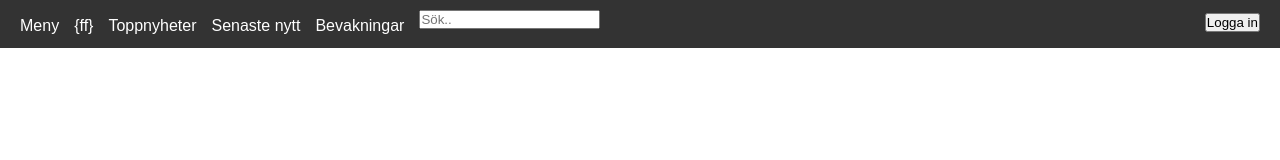
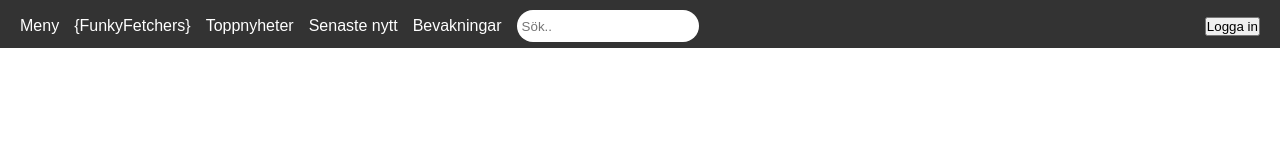
Before and after one commit to nikolovgenadi/funkyfetchers, a website built with Vite: page index.html in a window 1280 px wide. Built offline with nearby package versions, Linux system fonts and the light colour scheme; no server answers.

Commit message:
style: Anpassa utseendet för sökrutan
- Justera högermarginalen för sökikonet
- Styla sökinput med avrundade hörn

```diff
--- a/index.html
+++ b/index.html
@@ -17,7 +17,7 @@
 				<div class="topbar-container">
 					<ul class="topbar-menu-items">
 						<li class="topbar-menu-item" id="menu-btn">Meny</li>
-						<li class="topbar-menu-item">{ff}</li>
+						<li class="topbar-menu-item">{FunkyFetchers}</li>
 						<li class="topbar-menu-item">Toppnyheter</li>
 						<li class="topbar-menu-item">Senaste nytt</li>
 						<li class="topbar-menu-item">Bevakningar</li>
@@ -26,7 +26,7 @@
 							<input type="text" id="search-input" placeholder="Sök.." />
 						</div>
 					</ul>
-					<div class="top-menu-right">
+					<div class="top-login-menu-right">
 						<div class="login">
 							<button id="login">Logga in</button>
 						</div>
--- a/style.css
+++ b/style.css
@@ -67,7 +67,22 @@
 		margin-top: 7px;
 	}
 
-	.top-menu-right {
+	/* Search input */
+
+	.search {
+		margin-right: 30px;
+	}
+
+	#search-input {
+		border-radius: 50px;
+		padding-left: 5px;
+		height: 2rem;
+		outline: none;
+		border: none;
+		margin: 0;
+	}
+
+	.top-login-menu-right {
 		display: flex;
 		justify-content: space-between;
 		align-items: center;
```
